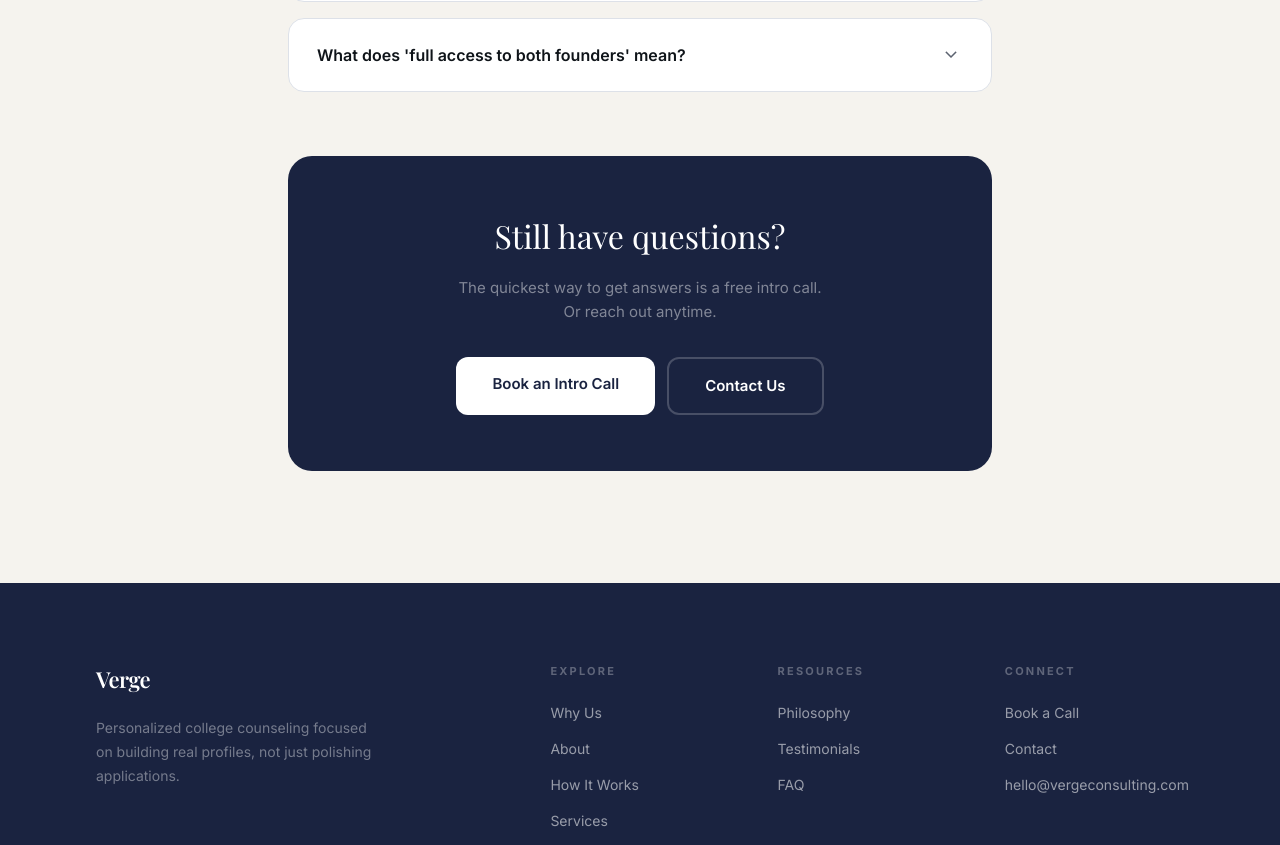
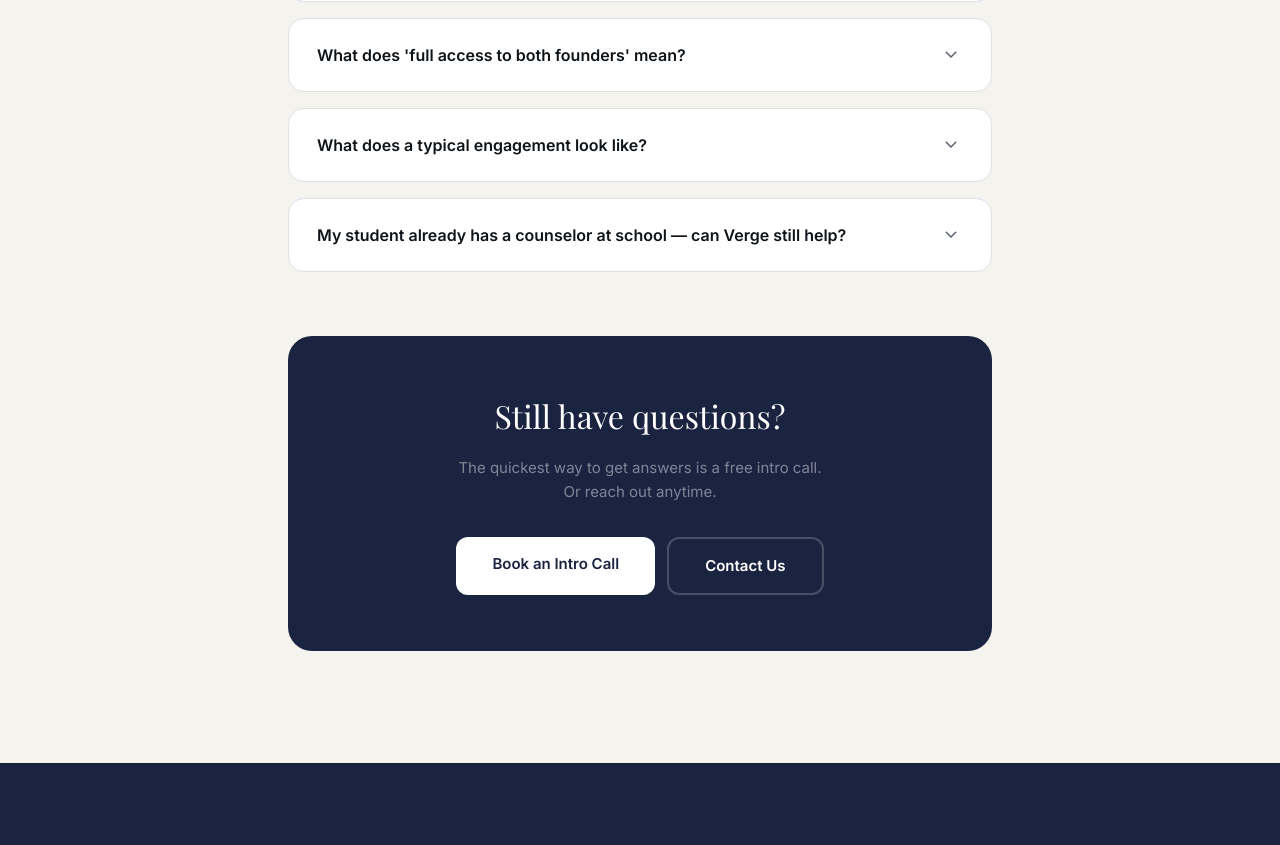
Before and after one commit to aditWorkspace/collegeprepwebsitetest, a Next.js app: page /faq in a window 1280 px wide. Shown: the part 967-1812 px from the top of the page. Built offline with nearby package versions, Linux system fonts and the light colour scheme.

Commit message:
Update content.ts

```diff
--- a/data/content.ts
+++ b/data/content.ts
@@ -137,7 +137,7 @@ export const faqs = [
   },
   {
     question: "What do you mean by 'profile-building'?",
-    answer: "It means we don't just help you write about your activities. We help you create them. Whether that's launching a project, starting an initiative, or deepening your involvement in something you care about, we help you build the substance behind your application.",
+    answer: "We work alongside you to build the substance behind your application. Whether that's launching a project, starting an initiative, or deepening your involvement in something you already care about, we're in it with you from the ground up.",
   },
   {
     question: "How many students do you work with?",
@@ -157,7 +157,15 @@ export const faqs = [
   },
   {
     question: "What does 'full access to both founders' mean?",
-    answer: "It means you're working directly with Adit and Aum, not interns, not junior staff. You'll be assigned one of us as your primary counselor, but both of us stay involved with every student. Both founders review every essay and every application before submission. You can also request to work with either of us on any specific area.",
+    answer: "You're working directly with Adit and Aum. You'll have one of us as your primary point of contact, but both founders read every version of every essay and leave comments along the way. If you ever want a second opinion or want to talk through feedback, you can schedule a call with either of us at any time. The process is built to be flexible around what you actually need.",
+  },
+  {
+    question: "What does a typical engagement look like?",
+    answer: "It depends on where you are in the process. For students we work with earlier, we spend time building out the substance of your application before you ever write a word — developing projects, shaping your narrative, and figuring out what story your activities are actually telling. For students closer to senior year, the focus shifts to translating everything you've built into an application that feels cohesive and genuinely reflects who you are.",
+  },
+  {
+    question: "My student already has a counselor at school — can Verge still help?",
+    answer: "Yes, and honestly this is a pretty common situation. School counselors do important work, but they're often managing hundreds of students at a time, which makes the kind of deep, individualized focus we offer difficult for them to provide. Verge works alongside whatever support your student already has. We're not here to replace anyone — we just fill the gap that tends to matter most, making sure the story your student has spent years building actually comes through in their application.",
   },
 ];
 
```
